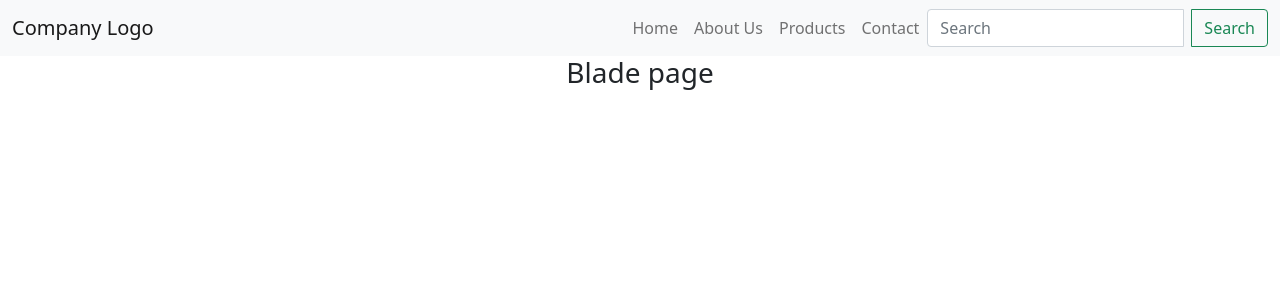
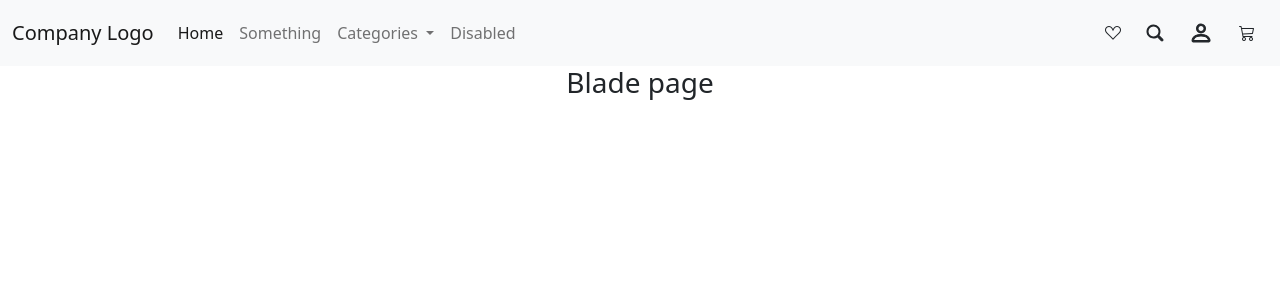
Before and after one commit to rockroman/CI_PP5_Blade, a Django app: page / in a window 1280 px wide. Shown: the top 300 px of the page. Run offline with Django 3.2, Linux system fonts and the light colour scheme.

Commit message:
add left and right sidebar navigation to main navigation

```diff
--- a/templates/base.html
+++ b/templates/base.html
@@ -15,6 +15,7 @@
     <title>Blade  {% block extra_title %}  {% endblock %}</title>
     <!-- bootstrap5 links -->
     {% block core_css %}
+    <link rel="stylesheet" href="https://cdn.jsdelivr.net/npm/bootstrap-icons@1.10.4/font/bootstrap-icons.css">
     <link href="https://cdn.jsdelivr.net/npm/bootstrap@5.1.3/dist/css/bootstrap.min.css" rel="stylesheet" integrity="sha384-1BmE4kWBq78iYhFldvKuhfTAU6auU8tT94WrHftjDbrCEXSU1oBoqyl2QvZ6jIW3" crossorigin="anonymous">
     {% endblock %}
 
--- a/templates/partials/top_main_nav.html
+++ b/templates/partials/top_main_nav.html
@@ -1,35 +1,105 @@
+<!-- main navigation -->
 <nav class="navbar navbar-expand-lg navbar-light bg-light">
     <div class="container-fluid">
         <button class="navbar-toggler" type="button" data-bs-toggle="offcanvas" data-bs-target="#offcanvasExample-left">
             <span class="navbar-toggler-icon"></span>
         </button>
-        <a class="navbar-brand" href="#">Company Logo</a>
+        <a class="navbar-brand" href="">Company Logo</a>
         <div class="d-flex d-lg-none" >
-            <button class="btn btn-outline-success" type="button" data-bs-toggle="offcanvas" data-bs-target="#offcanvasExample-right">Search</button>
+
+            <button class="btn" type="button" data-bs-toggle="offcanvas" data-bs-target="#offcanvasExample-right"><i class="bi bi-search"></i></button>
+            <button type="button" class="btn" ><i class="bi bi-person" style="font-size:1.5rem; -webkit-text-stroke-width: 1px;"></i></button>
+            <button type="button" class="btn"><i class="bi bi-cart3"></i></button>
+
         </div>
 
 
         <div class="collapse navbar-collapse" id="navbarNav">
-            <ul class="navbar-nav ms-auto">
+            <ul class="navbar-nav me-auto mb-2 mb-lg-0 ">
                 <li class="nav-item">
-                    <a class="nav-link" href="#">Home</a>
+                    <a class="nav-link active" aria-current="page" href="#">Home</a>
                 </li>
                 <li class="nav-item">
-                    <a class="nav-link" href="#">About Us</a>
+                    <a class="nav-link" href="#">Something</a>
+                </li>
+                <li class="nav-item dropdown">
+                    <a class="nav-link dropdown-toggle" href="#" role="button" data-bs-toggle="dropdown" aria-expanded="false">
+                        Categories
+                    </a>
+                <ul class="dropdown-menu">
+                    <li><a class="dropdown-item" href="#">Action</a></li>
+                    <li><a class="dropdown-item" href="#">Another action</a></li>
+                    <li><a class="dropdown-item" href="#">Another action</a></li>
+                    <li><a class="dropdown-item" href="#">Something else here</a></li>
+                </ul>
                 </li>
                 <li class="nav-item">
-                    <a class="nav-link" href="#">Products</a>
-                </li>
-                <li class="nav-item">
-                    <a class="nav-link" href="#">Contact</a>
+                    <a class="nav-link ">Disabled</a>
                 </li>
             </ul>
-            <form class="d-none d-lg-flex flex-row w-auto" method="GET" action="#">
-                <div class="input-group">
-                    <input class="form-control me-2" type="search" placeholder="Search" aria-label="Search">
-                    <button class="btn btn-outline-success" type="submit">Search</button>
-                </div>
-            </form>
+            <div class="d-none d-lg-flex flex-row w-auto" >
+                <!-- <div class="input-group"> -->
+                    <!-- <input class="form-control me-2" type="search" placeholder="Search" aria-label="Search"> -->
+                    <button type="button" class="btn"><i class="bi bi-suit-heart"></i></button>
+                    <button class="btn" type="button" data-bs-toggle="offcanvas" data-bs-target="#offcanvasExample-right"><i class="bi bi-search" style="font-size:1rem; -webkit-text-stroke-width: 1px;"></i></button>
+                    <button type="button" class="btn" ><i class="bi bi-person" style="font-size:1.5rem; -webkit-text-stroke-width: 1px;"></i></button>
+                    <button type="button" class="btn"><i class="bi bi-cart3"></i></button>
+                <!-- </div> -->
+            </div>
         </div>
    </div>
 </nav>
+<!-- main navigation -->
+
+<!-- right sidebar nav -->
+<div class="offcanvas offcanvas-end" tabindex="-1" id="offcanvasExample-right" aria-labelledby="right-offcanvasExampleLabel">
+    <div class="offcanvas-header">
+        <h5 class="offcanvas-title" id="right-offcanvasExampleLabel">Search the Store</h5>
+        <button type="button" class="btn-close" data-bs-dismiss="offcanvas" aria-label="Close"></button>
+    </div>
+    <div class="offcanvas-body">
+        <form class="d-flex " method="GET" action="#">
+            <div class="input-group">
+                <input class="form-control" type="search" placeholder="Search" aria-label="Search">
+                <button class="btn" type="submit"><i class="bi bi-search"></i></button>
+
+            </div>
+        </form>
+
+    </div>
+</div>
+
+<!-- right sidebar nav -->
+
+<!-- left sidebar nav -->
+<div class="offcanvas offcanvas-start" tabindex="-1" id="offcanvasExample-left" aria-labelledby="left-offcanvasExampleLabel">
+    <div class="offcanvas-header">
+        <h5 class="offcanvas-title" id="left-offcanvasExampleLabel">Title left</h5>
+        <button type="button" class="btn-close" data-bs-dismiss="offcanvas" aria-label="Close"></button>
+    </div>
+    <div class="offcanvas-body">
+        <ul class="navbar-nav me-auto mb-2 mb-lg-0">
+            <li class="nav-item">
+                <a class="nav-link active" aria-current="page" href="#">Home</a>
+            </li>
+            <li class="nav-item">
+                <a class="nav-link" href="#">Link</a>
+            </li>
+            <li class="nav-item dropdown">
+                <a class="nav-link dropdown-toggle" href="#" role="button" data-bs-toggle="dropdown" aria-expanded="false">
+                Dropdown
+                </a>
+            <ul class="dropdown-menu">
+                <li><a class="dropdown-item" href="#">Action</a></li>
+                <li><a class="dropdown-item" href="#">Another action</a></li>
+                <li><a class="dropdown-item" href="#">Another action</a></li>
+                <li><a class="dropdown-item" href="#">Something else here</a></li>
+            </ul>
+            </li>
+            <li class="nav-item">
+                <a class="nav-link ">Disabled</a>
+            </li>
+        </ul>
+    </div>
+</div>
+<!-- left sidebar nav -->
```
